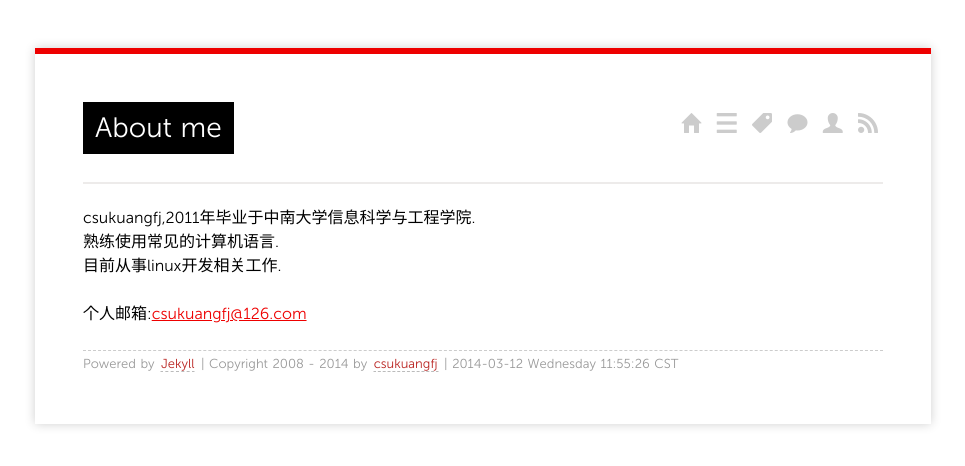
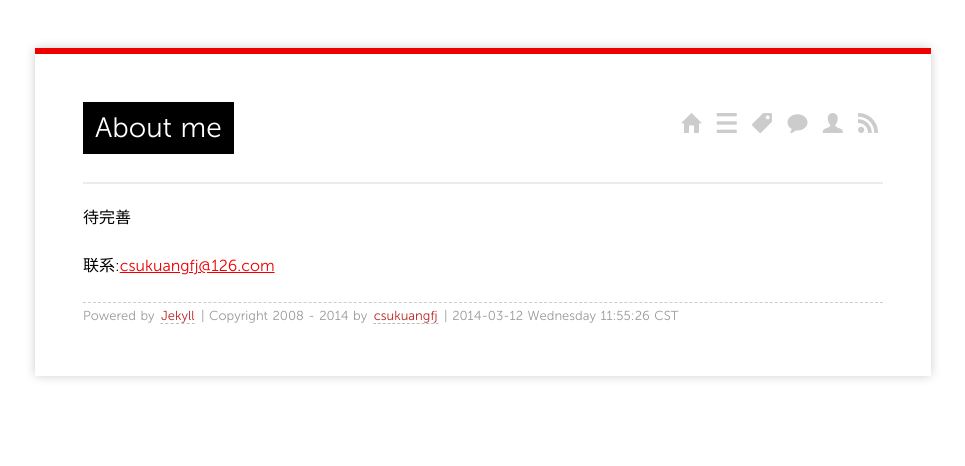
Before and after one commit to liu-ke/csukuangfj.github.io, a Jekyll site: the page built from about/index.md, in a window 1280 px wide. Shown: the top 466 px of the page, without its empty margins (157-1122 px from the left). Built offline with Jekyll 4.4.1, drawn with Linux system fonts in a browser that asks for light colours; Markdown is read by kramdown in place of the engine named in the settings; comment, search, counter and statistics services are not loaded.

Commit message:
modify index.md

```diff
--- a/about/index.md
+++ b/about/index.md
@@ -4,8 +4,6 @@ layout: page
 comments: yes
 ---
 
-csukuangfj,2011年毕业于中南大学信息科学与工程学院.
-熟练使用常见的计算机语言.
-目前从事linux开发相关工作.
+待完善
 
-个人邮箱:<a href="mailto:csukuangfj@126.com">csukuangfj@126.com</a>
+联系:<csukuangfj@126.com>
```
